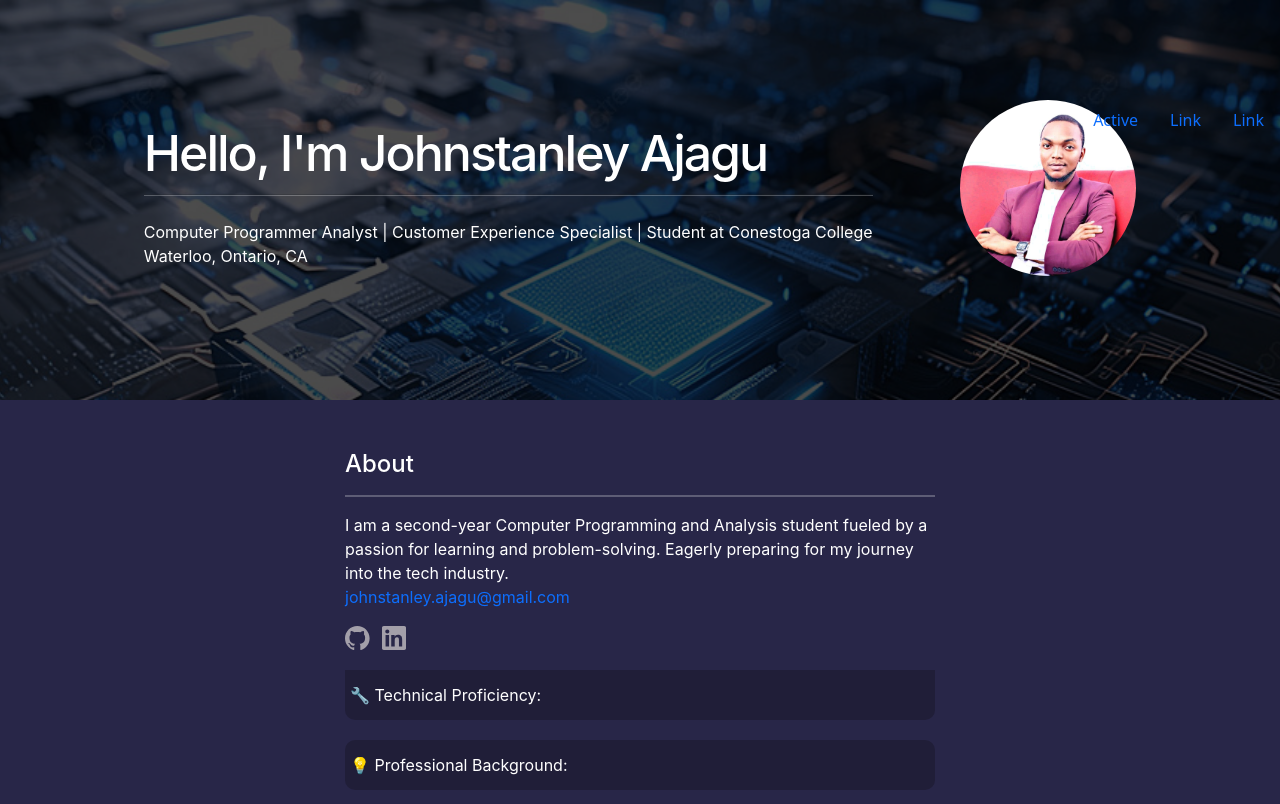
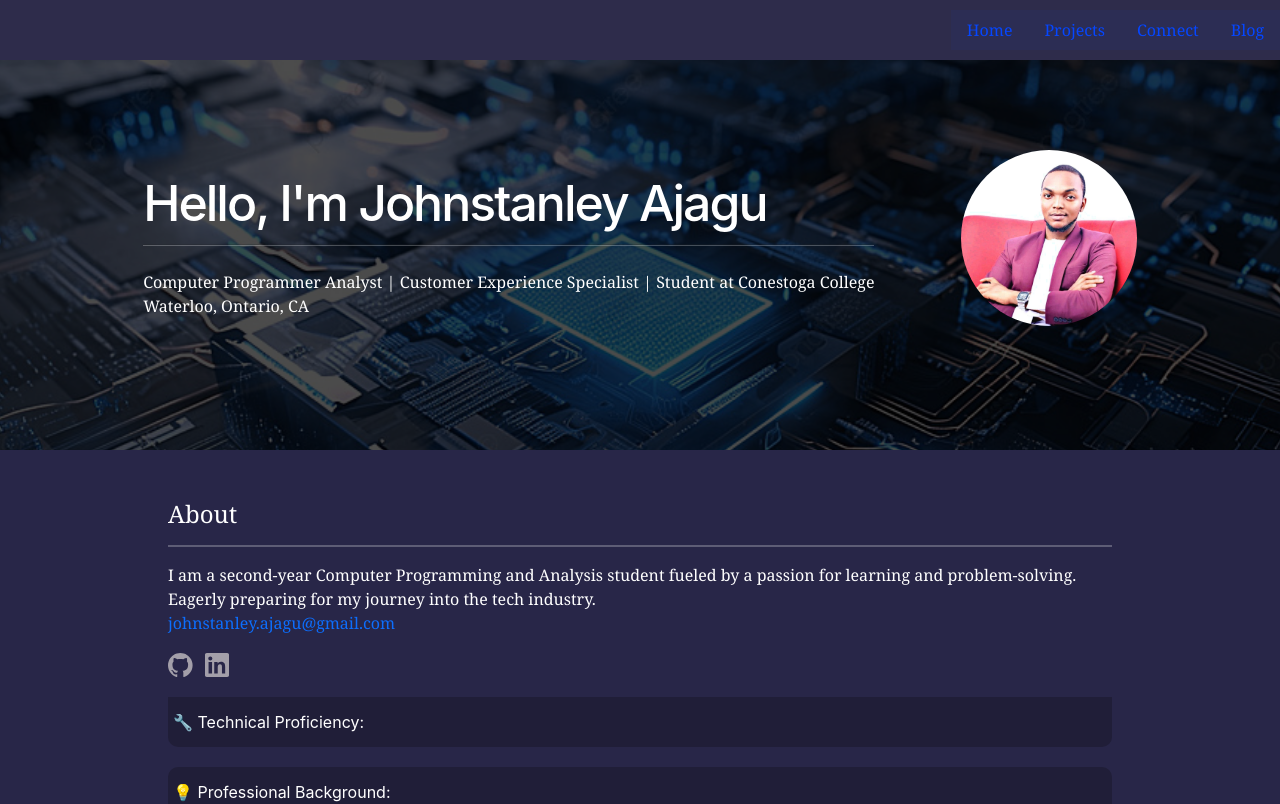
Before and after one commit to ogiaAayush/E-Portfolio, an Angular app in the folder e-portfolio/: page /home in a window 1280 px wide. Shown: the top 804 px of the page. Built offline with nearby package versions, Linux system fonts and the light colour scheme.

Commit message:
updated navigation

```diff
--- a/e-portfolio/src/app/app.component.css
+++ b/e-portfolio/src/app/app.component.css
@@ -1,9 +1,11 @@
 .app-navbar {
     position: fixed;
+    top: 0;
     width: 100%;
-    z-index: 100;
+    z-index: 9999;
 }
 
 .app-content {
-    margin-top: 50px;
+    padding-bottom: 50px;
+    z-index: 1;
 }
--- a/e-portfolio/src/app/home-page/home-page.component.css
+++ b/e-portfolio/src/app/home-page/home-page.component.css
@@ -22,9 +22,12 @@
 
   --pill-accent: var(--bright-blue);
 
-  font-family: "Inter", -apple-system, BlinkMacSystemFont, "Segoe UI", Roboto,
+  /* font-family: "Inter", -apple-system, BlinkMacSystemFont, "Segoe UI", Roboto,
     Helvetica, Arial, sans-serif, "Apple Color Emoji", "Segoe UI Emoji",
-    "Segoe UI Symbol";
+    "Segoe UI Symbol"; */
+
+  font-family: Cambria, Cochin, Georgia, Times, 'Times New Roman', serif;
+
   box-sizing: border-box;
   -webkit-font-smoothing: antialiased;
   -moz-osx-font-smoothing: grayscale;
@@ -47,7 +50,7 @@ h2 {
   top: 0;
   left: 0;
   width: 100%;
-  height: 100vh;
+  height: 100%;
   background-size: cover;
   background-position: center;
   background-repeat: no-repeat;
@@ -76,15 +79,15 @@ section {
 }
 
 .section1 {
-  width: 50%;
+  width: 80%;
 }
 
 .section2 {
-  width: 50%;
+  width: 80%;
 }
 
 .section3 {
-  width: 50%;
+  width: 80%;
 }
 
 section:nth-child(1) {
@@ -106,7 +109,10 @@ section:nth-child(3) {
 }
 
 .gap-top {
-  margin: 100px;
+  margin-top: 150px;
+  margin-bottom: 100px;
+  margin-right: 100px;
+  margin-left: 100px;
   height: 200px;
   position: relative;
   z-index: 1;
@@ -224,7 +230,7 @@ section:nth-child(3) {
 }
 
 .card img {
-  width: 4rem;
+  width: 3rem;
   margin-left: 1rem;
 }
 
--- a/e-portfolio/src/app/navbar/navbar.component.css
+++ b/e-portfolio/src/app/navbar/navbar.component.css
@@ -0,0 +1,68 @@
+.white-background{
+    background-color:  rgb(46, 44, 75);;
+    height: 60px;
+    display: flex;
+    align-items: center;
+  }
+
+  .pill {
+    --pill-accent: var(--bright-blue);
+    background: color-mix(in srgb, var(--pill-accent) 5%, transparent);
+    color: var(--pill-accent);
+    transition: background 0.3s ease;
+    font-family: var(--inter-font);
+  }
+
+  .pill:hover {
+    background: color-mix(in srgb, var(--pill-accent) 15%, transparent);
+  }
+
+  .pill-group .pill:nth-child(6n + 1) {
+    --pill-accent: var(--bright-blue);
+  }
+
+  .pill-group .pill:nth-child(6n + 2) {
+    --pill-accent: var(--french-violet);
+  }
+
+  .pill-group .pill:nth-child(6n + 3),
+  .pill-group .pill:nth-child(6n + 4),
+  .pill-group .pill:nth-child(6n + 5) {
+    --pill-accent: var(--hot-red);
+  }
+
+  .pill-group svg {
+    margin-inline-start: 0.25rem;
+  }
+
+
+  :host {
+    --bright-blue: oklch(51.01% 0.274 263.83);
+    --electric-violet: oklch(53.18% 0.28 296.97);
+    --french-violet: oklch(47.66% 0.246 305.88);
+    --vivid-pink: oklch(69.02% 0.277 332.77);
+    --hot-red: oklch(61.42% 0.238 15.34);
+    --orange-red: oklch(63.32% 0.24 31.68);
+
+    --gray-900: oklch(19.37% 0.006 300.98);
+    --gray-700: oklch(36.98% 0.014 302.71);
+    --gray-400: oklch(70.9% 0.015 304.04);
+
+    --red-to-pink-to-purple-vertical-gradient: linear-gradient(180deg,
+        var(--orange-red) 0%,
+        var(--vivid-pink) 50%,
+        var(--electric-violet) 100%);
+
+    --red-to-pink-to-purple-horizontal-gradient: linear-gradient(90deg,
+        var(--orange-red) 0%,
+        var(--vivid-pink) 50%,
+        var(--electric-violet) 100%);
+
+    --pill-accent: var(--bright-blue);
+
+    font-family: Cambria, Cochin, Georgia, Times, 'Times New Roman', serif;
+
+    box-sizing: border-box;
+    -webkit-font-smoothing: antialiased;
+    -moz-osx-font-smoothing: grayscale;
+  }
--- a/e-portfolio/src/app/navbar/navbar.component.html
+++ b/e-portfolio/src/app/navbar/navbar.component.html
@@ -1,11 +1,14 @@
-<ul class="nav justify-content-end">
-  <li class="nav-item">
-    <a class="nav-link active" aria-current="page" href="#">Active</a>
+<ul class="nav justify-content-end white-background pill-group">
+  <li class="nav-item active">
+    <a class="nav-link pill" aria-current="page" href="#">Home</a>
   </li>
-  <li class="nav-item">
-    <a class="nav-link" href="#">Link</a>
+  <li class="nav-item active">
+    <a class="nav-link pill" href="#">Projects</a>
   </li>
-  <li class="nav-item">
-    <a class="nav-link" href="#">Link</a>
+  <li class="nav-item active">
+    <a class="nav-link pill" href="#">Connect</a>
+  </li>
+  <li class="nav-item active">
+    <a class="nav-link pill" href="#">Blog</a>
   </li>
 </ul>
```
